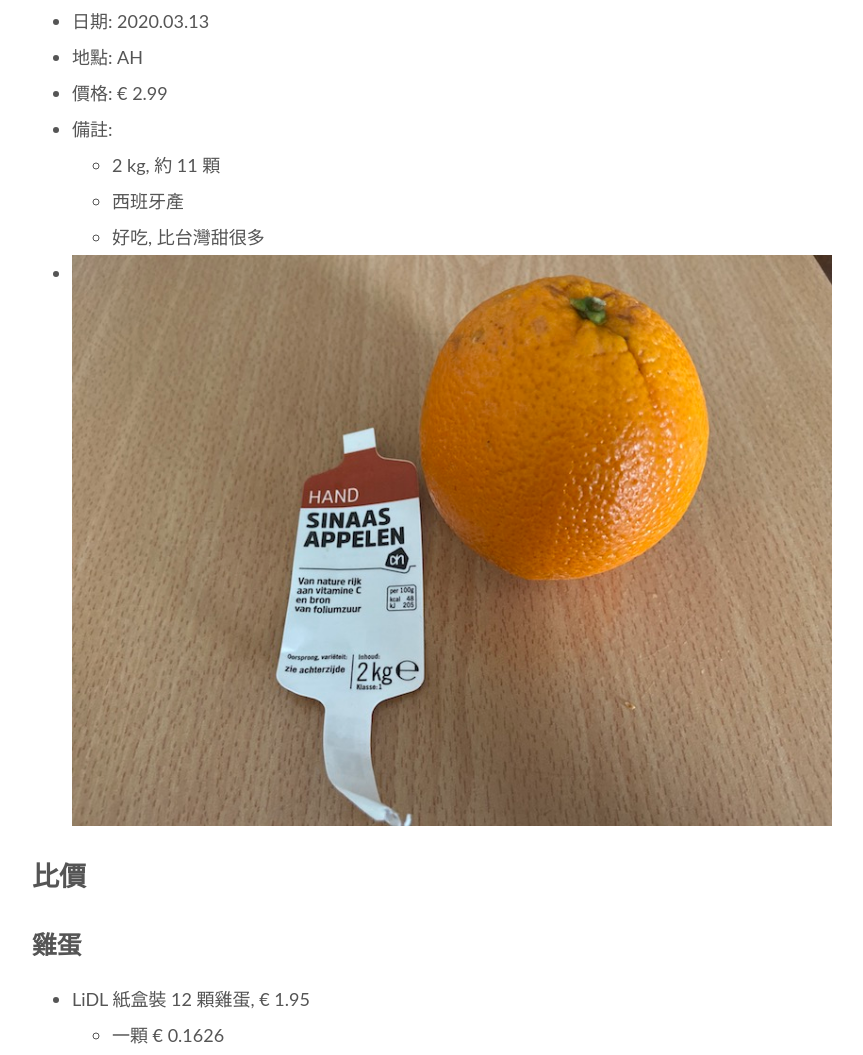
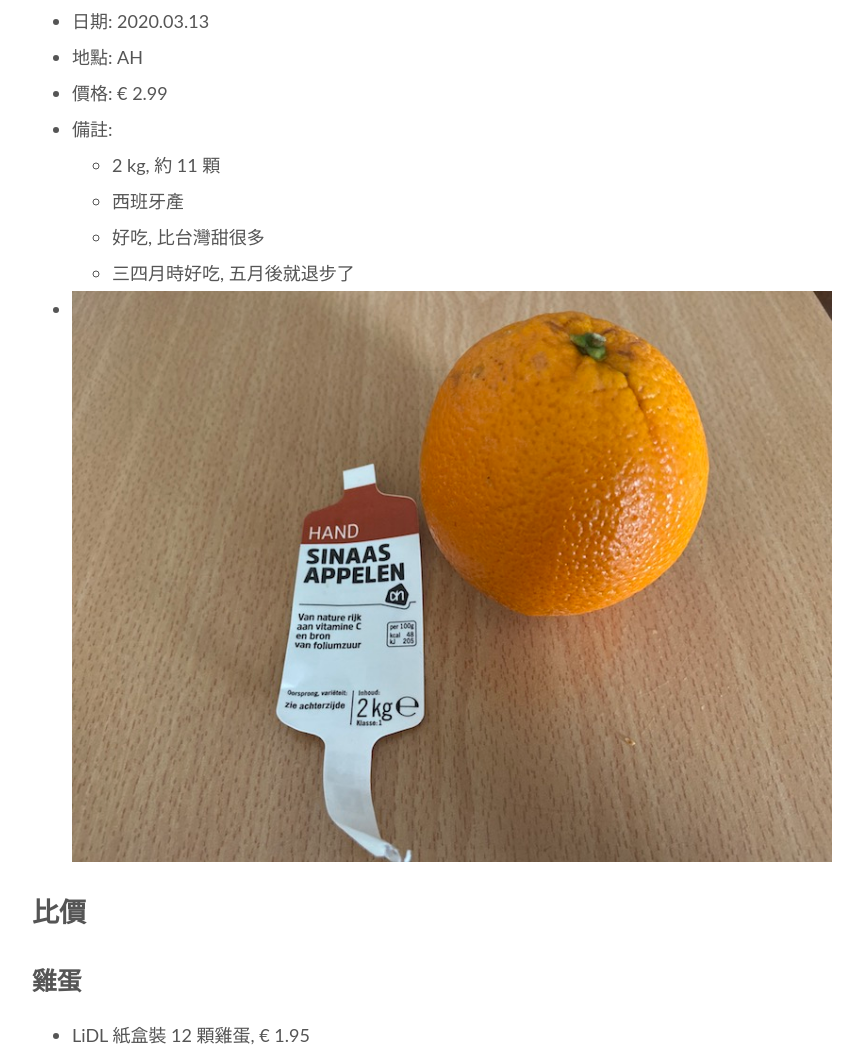
Before and after one commit to lovenery/lovenery.github.io, a plain HTML site: page nl/supermarket/index.html in a window 1280 px wide. Shown: the part 4806-5861 px from the top of the page, without its empty margins (368-1231 px from the left). Drawn offline with Linux system fonts and the light colour scheme.

Commit message:
Site updated: 2020-06-06 21:31:19

```diff
--- a/nl/supermarket/index.html
+++ b/nl/supermarket/index.html
@@ -58,7 +58,7 @@
 <meta property="og:image" content="http://yoursite.com/nl/supermarket/img/Melkbroodjes.jpg">
 <meta property="og:image" content="http://yoursite.com/nl/supermarket/img/Johma-Tonijnsalade.jpg">
 <meta property="og:image" content="http://yoursite.com/nl/supermarket/img/AH-Sinaas-Appelen.JPG">
-<meta property="og:updated_time" content="2020-06-06T19:27:04.249Z">
+<meta property="og:updated_time" content="2020-06-06T19:31:01.632Z">
 <meta name="twitter:card" content="summary">
 <meta name="twitter:title" content="超市紀錄">
 <meta name="twitter:description" content="甜點類Danone Danio Luchtige Kwark Aardbei 名詞解釋 Danone: 公司 Danio: 品牌 Luchtige: 空氣的 (airy) Kwark: 茅屋起司 (cottage cheese) Aardbeien: 草莓 (strawberries)   日期: 2020.02.07 地點: AH 價格: 平均一盒 €0.595 (兩小盒 €1.19, 不算當日">
@@ -272,6 +272,7 @@
 <li>2 kg, 約 11 顆</li>
 <li>西班牙產</li>
 <li>好吃, 比台灣甜很多</li>
+<li>三四月時好吃, 五月後就退步了</li>
 </ul>
 </li>
 <li><img src="img/AH-Sinaas-Appelen.JPG" alt></li>
```
